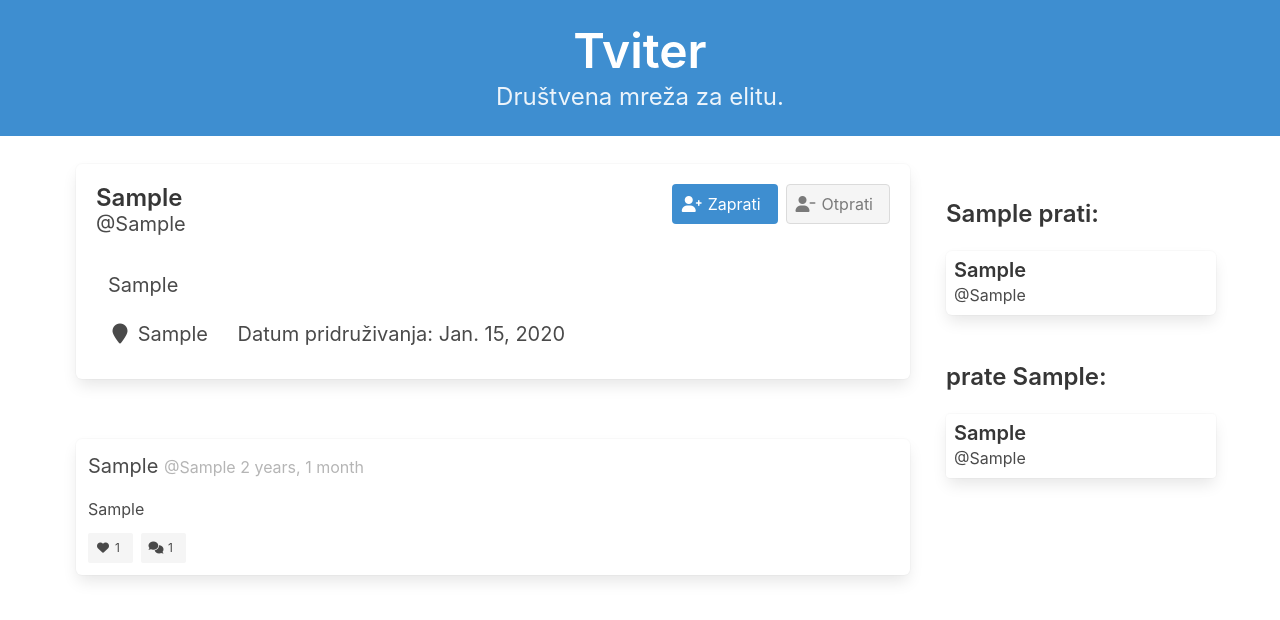
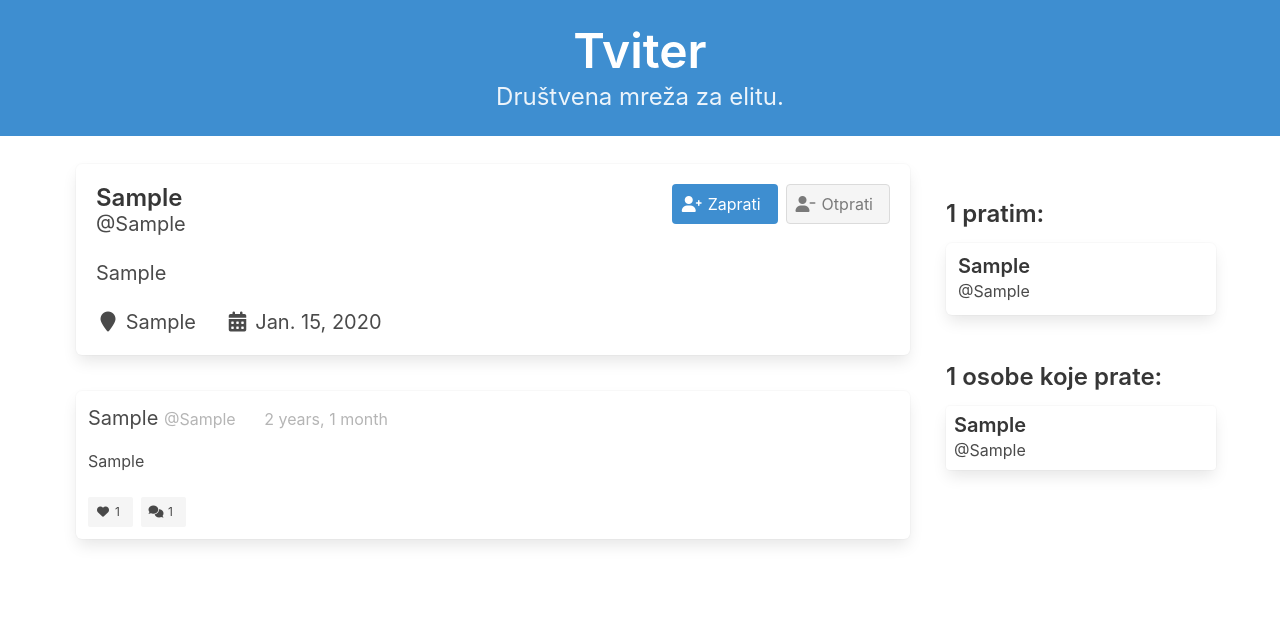
Before and after one commit to proto-forma/WebProject, a Django app: page /tviteras/1 in a window 1280 px wide. Shown: the top 620 px of the page. Run offline with Django 3.2, Linux system fonts and the light colour scheme; tables that the repository leaves empty hold one stand-in row (values such as "Sample post").

Commit message:
Dodan count za pratitelje i praćenike. Ikonice umjesto lokacije i datuma pridruživanja.

```diff
--- a/WebProject/main/templates/main/tviteras.html
+++ b/WebProject/main/templates/main/tviteras.html
@@ -6,13 +6,17 @@
     <!-- INFORMACIJE O TVITERASU -->
     <div class="block p-3">
         <div class="box">
+
             <div class="columns">
+                <!-- IME I HENDL -->
                 <div class="column">
                     <p>
                         <span class="title is-4">{{ tviteras.ime }}</span><br>
                         <span class="subtitle is-5">@{{ tviteras.hendl }}</span>
                     </p>
                 </div>
+
+                <!-- GUMBI ZA PRAĆENJE -->
                 <div class="column">
                     <form method="post">
                         {% csrf_token %}
@@ -42,42 +46,50 @@
                     </form>
                 </div>
             </div>
+
+            <!-- OPIS TVITERASA -->
+            <div class="columns">
                 <div class="column">
                     <span class="subtitle is-5">
                         {{ tviteras.opis }}
                     </span>
                 </div>
+            </div>
+
+            <!-- LOKACIJA I DATUM PRIDRUŽIVANJA -->
+            <div class="columns">
                 <div class="column">
                     <span class="subtitle is-5">
                         <span class="icon"> <i class="fa-solid fa-location-pin"></i> </span>
                         <span> {{ tviteras.lokacija }} </span>
-                    <span class="ml-5">Datum pridruživanja: {{ tviteras.datum_pridruzivanja }}</span>
+
+                        <span class="icon ml-5"> <i class="fa-solid fa-calendar-days"></i> </span>
+                        <span> {{ tviteras.datum_pridruzivanja }} </span>
                     </span>
                 </div>
             </div>
+
+        </div>
     </div>
 
-    <!-- BLOK ZA TVITOVE -->
-    <div class="block mt-6 mx-3">
+    <!-- BLOK ZA LISTU TVITOVA -->
+    <div class="block mt-3 mx-3">
         {% for tvit in tviteras.korisnik.tvitovi.all %}
-            <div class="box p-3">
+            <div class="box my-2 p-3">
                 <article class="media">
                     <div class="media-content">
                         <div class="content">
                             <p>
-                                <span class="is-size-5 has-text-bold">
-                                    {{ tvit.stvorio.tviteras.ime }}
-                                </span>
-                                <span class=" is-size-6 has-text-grey-light">
-                                    @{{ tvit.stvorio.tviteras.hendl }} {{ tvit.vrijeme_stvaranja|timesince }}
-                                </span>
+                                <span class="is-size-5 has-text-bold"> {{ tvit.stvorio.tviteras.ime }} </span>
+                                <span class="is-size-6 has-text-grey-light"> @{{ tvit.stvorio.tviteras.hendl }} </span>
+                                <span class="is-size-6 has-text-grey-light ml-5"> {{ tvit.vrijeme_stvaranja|timesince }} </span>
                             </p>
                             <p>
                                 {{ tvit.tijelo }}
                             </p>
                         </div>
 
-                        <nav class="level is-mobile">
+                        <nav class="level is-mobile mt-5">
                             <div class="level-left">
                                 <a href="{% url 'main:tvit' tvit.id %}">
                                     <div class="buttons">
@@ -101,15 +113,15 @@
 </div>
 
 <div class="column is-one-quarter">
-    <!-- POPIS PRAĆENIKA -->
+    <!-- POPIS TVITERASA KOJE KORISNIK PRATI -->
     <div class="block mt-6">
-        <h3 class="title is-4">
-            {{tviteras.hendl}} prati:
+        <h3 class="title is-4 mb-4">
+            {{ tviteras.prati.count }} pratim:
         </h3>
         <div class="content">
             {% for prati in tviteras.prati.all %}
-                <div class="block">
-                    <div class="box p-2">
+                <div class="block my-2">
+                    <div class="box p-3">
                         <a href="{% url 'main:tviteras' prati.id %}">
                             <div class="media">
                                 <div class="media-content">
@@ -126,14 +138,14 @@
         </div>
     </div>
 
-    <!-- POPIS PRATITELJA -->
+    <!-- POPIS TVITERASA KOJE PRATE KORISNIKA -->
     <div class="block mt-6">
-        <h3 class="title is-4">
-            prate {{tviteras.hendl}}:
+        <h3 class="title is-4 mb-4">
+            {{ tviteras.pracen_od.count }} osobe koje prate:
         </h3>
         <div class="content">
             {% for pracen_od in tviteras.pracen_od.all %}
-                <div class="block">
+                <div class="block my-2">
                     <div class="card">
                         <a href="{% url 'main:tviteras' pracen_od.id %}">
                             <div class="card-content p-2">
```
Lines whose indentation alone changed are shown as unchanged.
